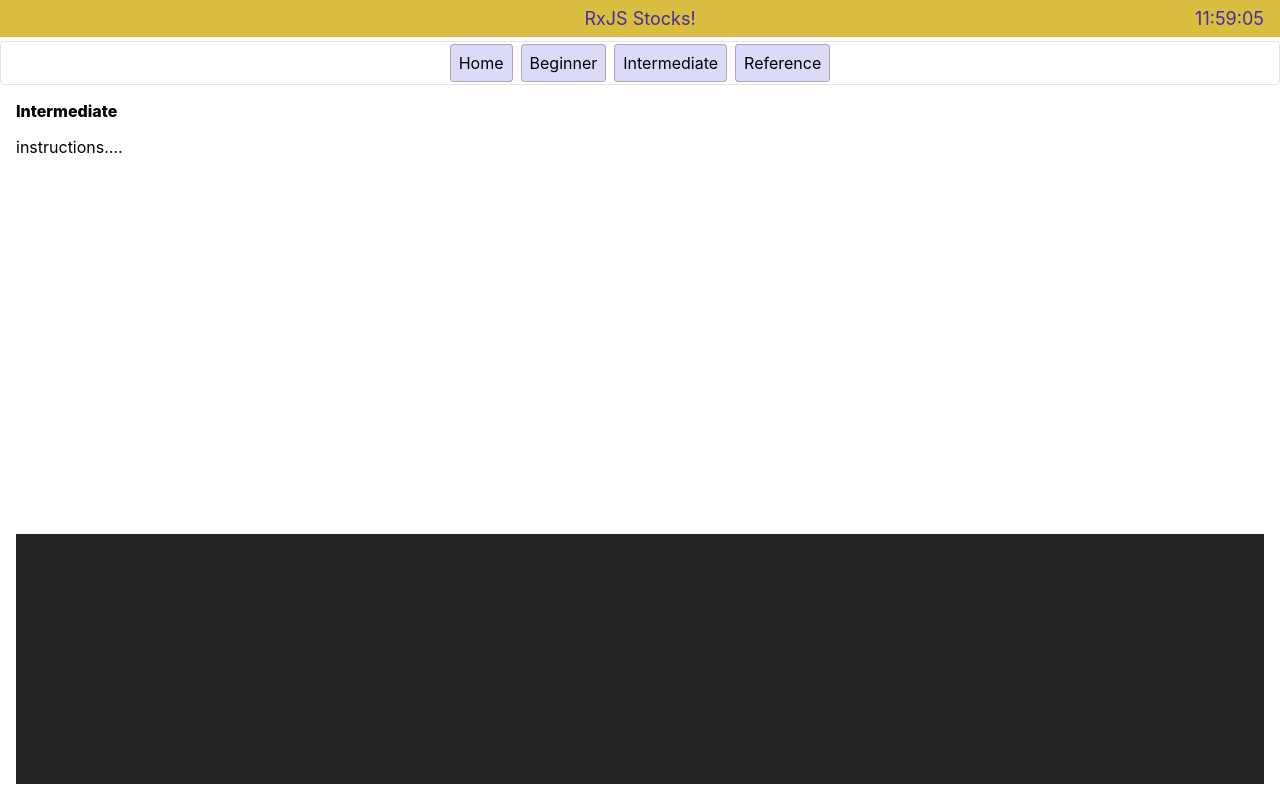
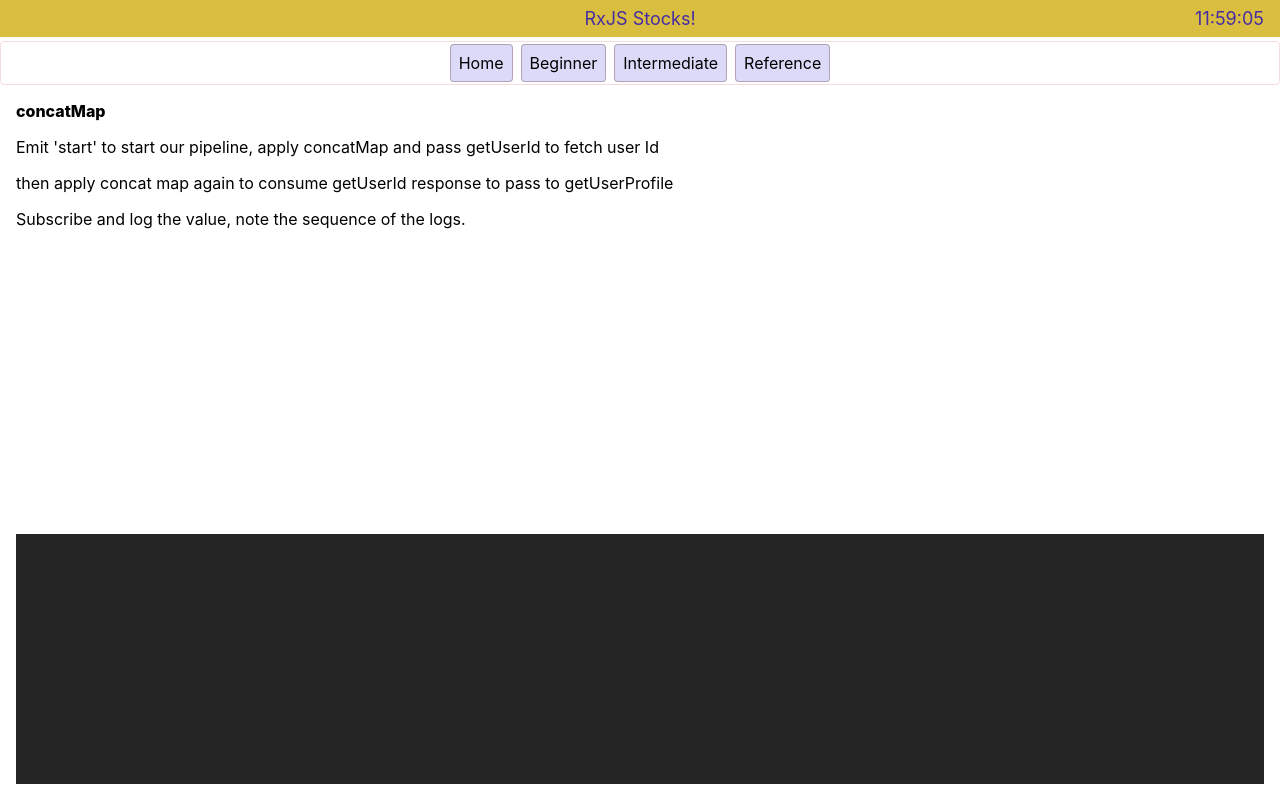
Before and after one commit to HamidMirghafoori/rxjs-stocks-tutorial, an Angular app: page /intermediate in a window 1280 px wide. Built offline with nearby package versions, Linux system fonts and the light colour scheme.

Commit message:
question

```diff
--- a/src/app/components/intermediate-level/intermediate-level.component.html
+++ b/src/app/components/intermediate-level/intermediate-level.component.html
@@ -1,3 +1,13 @@
-<div class="title">Intermediate</div>
-<div class="info">instructions....</div>
+<div class="title">concatMap</div>
+<div class="info">
+  Emit 'start' to start our pipeline, apply concatMap and pass getUserId to
+  fetch user Id
+</div>
+<div class="info">
+  then apply concat map again to consume getUserId response to pass to
+  getUserProfile
+</div>
+<div class="info">
+  Subscribe and log the value, note the sequence of the logs.
+</div>
 <app-terminal></app-terminal>
--- a/src/app/components/intermediate-level/intermediate-level.component.ts
+++ b/src/app/components/intermediate-level/intermediate-level.component.ts
@@ -1,5 +1,6 @@
 import { Component, OnInit } from '@angular/core';
 import { FormsModule } from '@angular/forms';
+import { delay, of } from 'rxjs';
 import { LogService } from '../../services';
 import { TerminalComponent } from '../terminal/terminal.component';
 
@@ -13,7 +14,27 @@
 export class IntermediateLevelComponent implements OnInit {
   public constructor(private log: LogService) {}
 
+  private getUserId = () => {
+    console.log('Fetching user ID...');
+    return of({ userId: 42 }).pipe(delay(1000));
+  };
+
+  private getUserProfile = (userId: number) => {
+    console.log(`Fetching profile for user ID: ${userId}`);
+    return of({ userId, name: 'John Doe', age: 30 }).pipe(delay(1500));
+  };
+
   public ngOnInit(): void {
     this.log.clearLogs();
+    this.concatMap();
+  }
+
+  private concatMap() {
+    /**
+     * Emit 'start' to start our pipeline, apply concatMap and pass getUserId to fetch user Id
+     * then apply concat map again to consume getUserId response to pass to getUserProfile
+     * Subscribe and log the value, note the sequence of the logs.
+     */
+
   }
 }
```
